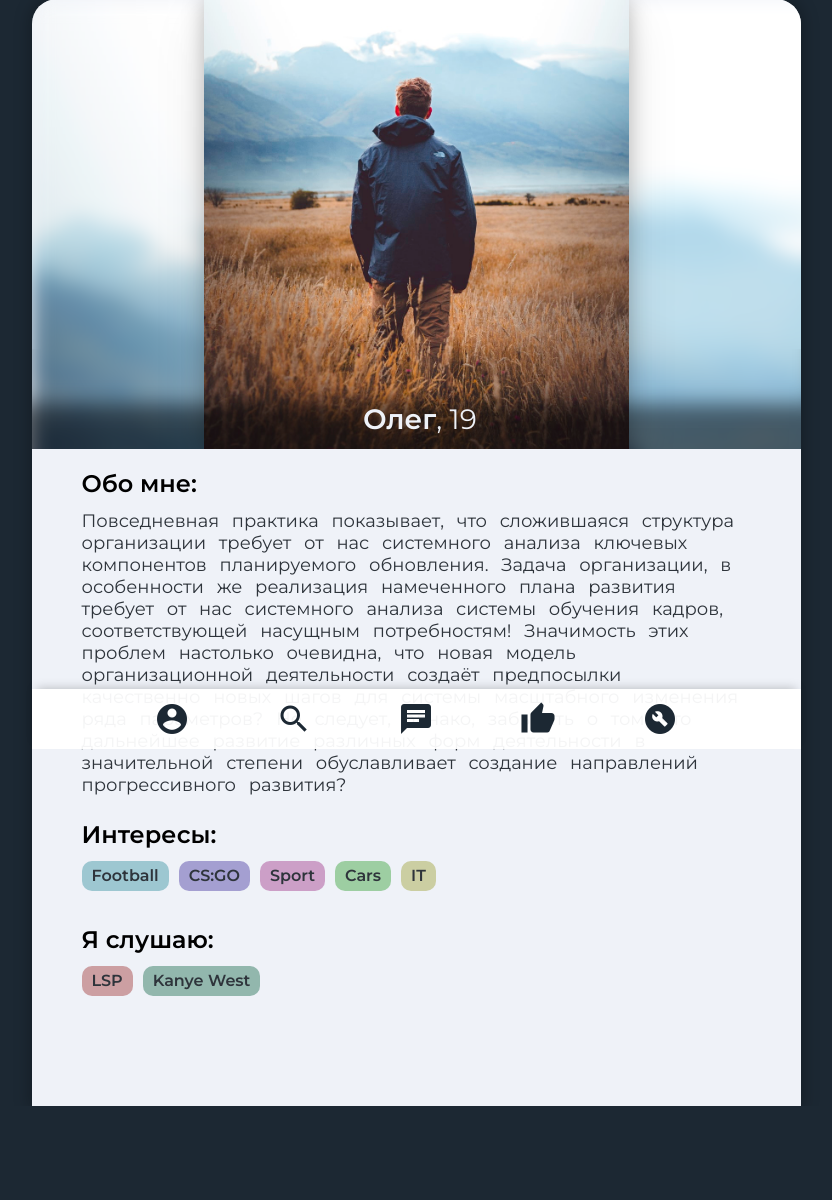
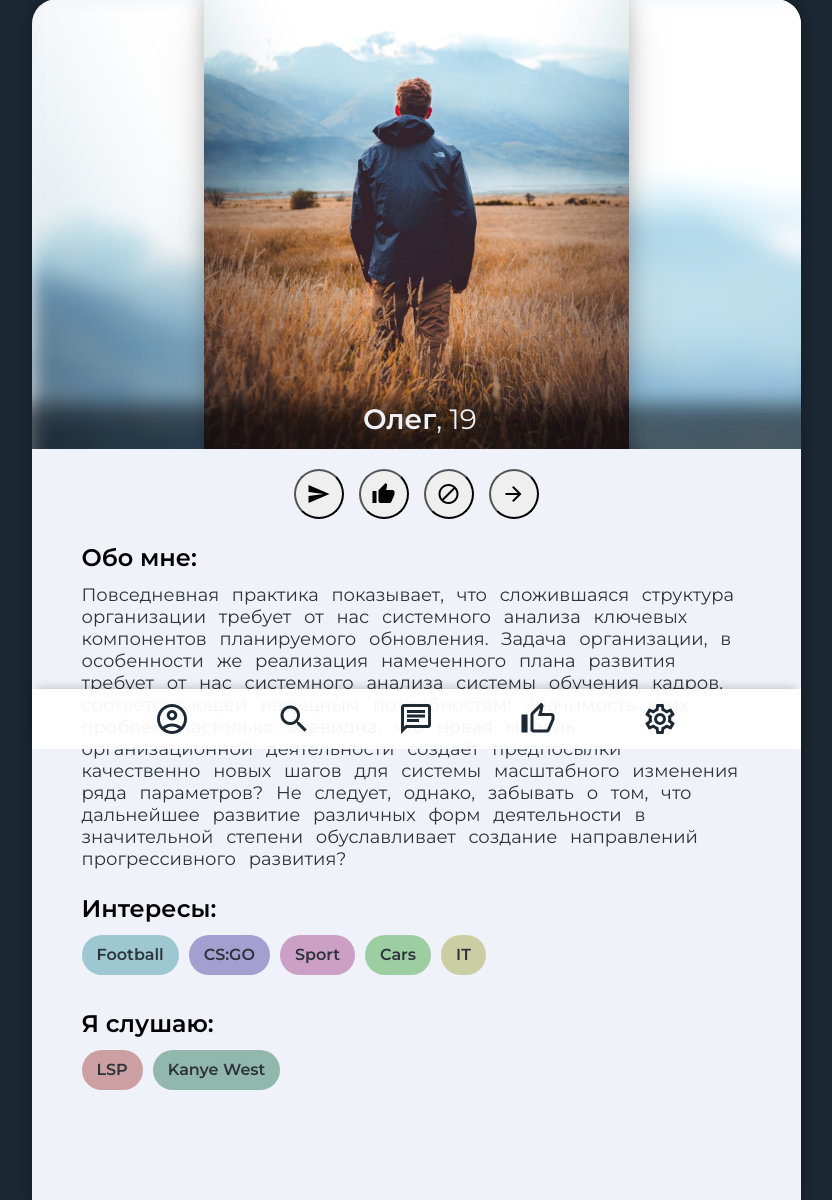
Before and after one commit to thtrvdnl/vbar, a Django app: template template/index.html in a window 1280 px wide. Shown: the part 51-1251 px from the top of the page, without its empty margins (224-1056 px from the left). Before the commit the page ends 1157 px from the top, so only its background shows below. Run offline with Django 3.2, Linux system fonts and the light colour scheme; the template is opened without the code that fills it, so the values that code supplies are empty.

Commit message:
Chips fixed, buttons initialized

```diff
--- a/template/css/style.css
+++ b/template/css/style.css
@@ -85,7 +85,8 @@ p {
   transition: background-color 0.133s ease-in-out;
 }
 
-.menu-link > .material-icons {
+.menu-link > .material-icons,
+.menu-link > .material-icons-outlined {
   font-size: 36px;
   color: #1c2833;
 }
@@ -120,6 +121,43 @@ p {
 
 .main .avatar-wrapper {
   position: relative;
+}
+
+.main .buttons-wrapper {
+  display: -webkit-box;
+  display: -ms-flexbox;
+  display: flex;
+  -webkit-box-pack: center;
+      -ms-flex-pack: center;
+          justify-content: center;
+  -webkit-box-align: center;
+      -ms-flex-align: center;
+          align-items: center;
+}
+
+.main .btn {
+  display: -webkit-box;
+  display: -ms-flexbox;
+  display: flex;
+  -webkit-box-align: center;
+      -ms-flex-align: center;
+          align-items: center;
+  -webkit-box-pack: center;
+      -ms-flex-pack: center;
+          justify-content: center;
+  width: 50px;
+  height: 50px;
+  padding: 15px;
+  margin-right: 15px;
+  font-size: 18px;
+}
+
+.main .btn:last-child {
+  margin-right: 0;
+}
+
+.main .btn-rounded {
+  border-radius: 50%;
 }
 
 .main .banner {
@@ -172,7 +210,7 @@ p {
 }
 
 .main .person-item {
-  height: 30px;
+  height: 40px;
   display: -webkit-box;
   display: -ms-flexbox;
   display: flex;
@@ -183,8 +221,8 @@ p {
       -ms-flex-pack: center;
           justify-content: center;
   background-color: rgba(0, 0, 0, 0.25);
-  border-radius: 10px;
-  padding: 0 10px;
+  border-radius: 20px;
+  padding: 0 15px;
   -webkit-user-select: none;
      -moz-user-select: none;
       -ms-user-select: none;
@@ -196,7 +234,7 @@ p {
 .main .person-item-text {
   font-size: 16px;
   font-weight: 600;
-  line-height: 30px;
+  line-height: 40px;
   color: #2e343b;
 }
 
--- a/template/index.html
+++ b/template/index.html
@@ -4,7 +4,7 @@
     <meta charset="UTF-8" />
     <meta name="viewport" content="width=device-width, initial-scale=1.0, maximum-scale=1.0, user-scalable=no" />
     <title>VBAR</title>
-    <link href="https://fonts.googleapis.com/icon?family=Material+Icons" rel="stylesheet" />
+    <link href="https://fonts.googleapis.com/icon?family=Material+Icons|Material+Icons+Outlined" rel="stylesheet" />
     <link rel="stylesheet" href="./css/style.css" />
   </head>
   <body>
@@ -21,6 +21,14 @@
           </div>
         </div>
         <div class="main-body">
+          <section class="section section-actions">
+            <div class="buttons-wrapper">
+              <button class="btn btn-rounded"><i class="material-icons">send</i></button>
+              <button class="btn btn-rounded"><i class="material-icons">thumb_up</i></button>
+              <button class="btn btn-rounded"><i class="material-icons">block</i></button>
+              <button class="btn btn-rounded"><i class="material-icons">arrow_forward</i></button>
+            </div>
+          </section>
           <section class="section section-about">
             <h4 class="section-title">Обо мне:</h4>
             <p class="person-about">
@@ -69,19 +77,19 @@
       <nav id="menu" class="menu">
         <ul class="menu-list">
           <li class="menu-item">
-            <a class="menu-link" href="/profile"><i class="material-icons">account_circle</i></a>
+            <a class="menu-link" href="/profile"><i class="material-icons-outlined">account_circle</i></a>
           </li>
           <li class="menu-item">
             <a class="menu-link" href="/search"><i class="material-icons">search</i></a>
           </li>
           <li class="menu-item">
-            <a class="menu-link" href="/chat"><i class="material-icons">chat</i></a>
+            <a class="menu-link" href="/chat"><i class="material-icons-outlined">chat</i></a>
           </li>
           <li class="menu-item">
-            <a class="menu-link" href="/liked"><i class="material-icons">thumb_up</i></a>
+            <a class="menu-link" href="/liked"><i class="material-icons-outlined">thumb_up</i></a>
           </li>
           <li class="menu-item">
-            <a class="menu-link" href="/settings"><i class="material-icons">build_circle</i></a>
+            <a class="menu-link" href="/settings"><i class="material-icons-outlined">settings</i></a>
           </li>
         </ul>
       </nav>
--- a/template/scss/_main.scss
+++ b/template/scss/_main.scss
@@ -9,6 +9,31 @@
 
     &-wrapper {
       position: relative;
+    }
+  }
+
+  & .buttons-wrapper {
+    display: flex;
+    justify-content: center;
+    align-items: center;
+  }
+
+  & .btn {
+    display: flex;
+    align-items: center;
+    justify-content: center;
+    width: 50px;
+    height: 50px;
+    padding: 15px;
+    margin-right: 15px;
+    font-size: $mFontSize;
+
+    &:last-child {
+      margin-right: 0;
+    }
+
+    &-rounded {
+      border-radius: 50%;
     }
   }
 
@@ -60,8 +85,8 @@
       align-items: center;
       justify-content: center;
       background-color: $dark-25;
-      border-radius: 10px;
-      padding: 0 10px;
+      border-radius: 20px;
+      padding: 0 15px;
       user-select: none;
       white-space: nowrap;
       margin: 0 10px 10px 0;
--- a/template/scss/_menu.scss
+++ b/template/scss/_menu.scss
@@ -29,7 +29,8 @@
     background-color: transparent;
     transition: background-color 0.133s ease-in-out;
 
-    & > .material-icons {
+    & > .material-icons,
+    & > .material-icons-outlined {
       font-size: $xxlFontSize;
       color: $iconDark;
     }
--- a/template/scss/_vars.scss
+++ b/template/scss/_vars.scss
@@ -14,7 +14,7 @@ $menuWidth: 600px;
 $menuHeight: 60px;
 $maxImageHeight: 450px;
 $maxImageWidth: 425px;
-$tagHeight: 30px;
+$tagHeight: 40px;
 $maxMobileWidth: 426px;
 $tabletWidth: 769px;
 
```
Also changed, not shown: 1 other file.
